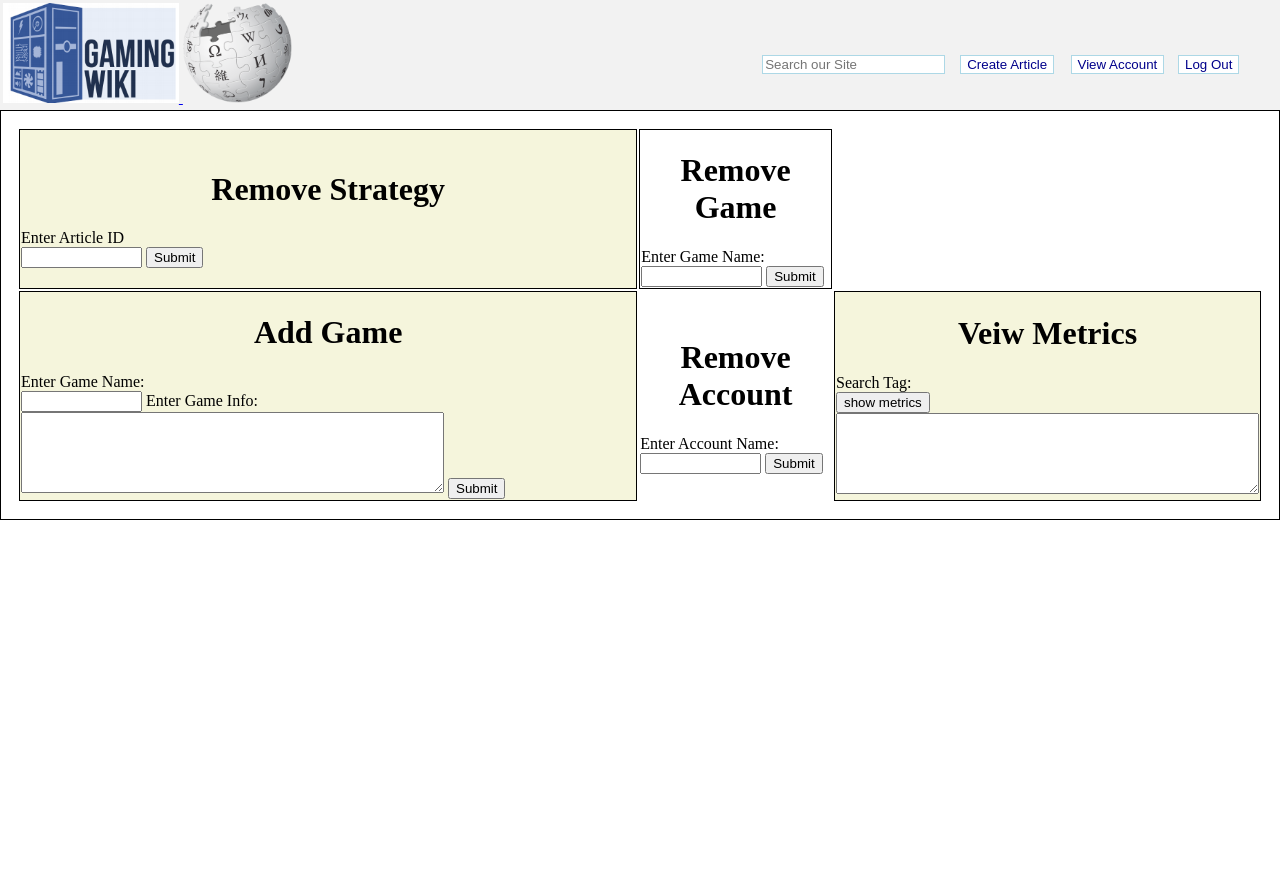
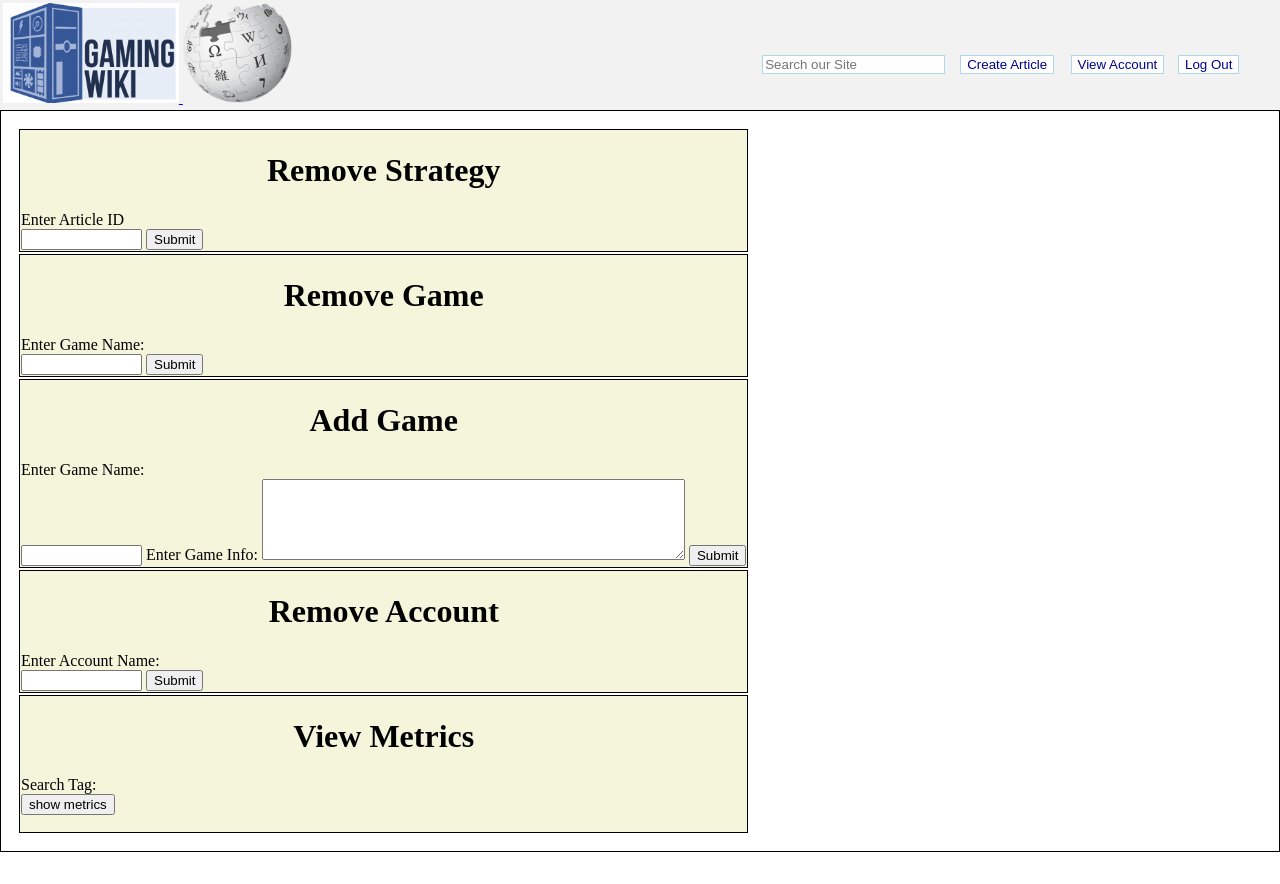
Before and after one commit to jabrielahmed/GamingWIki, a PHP site: page /admin.php in a window 1280 px wide. Before the commit the page ends 520 px from the top, so only its background shows below. Run offline with PHP 8.4, Linux system fonts and the light colour scheme; the visitor is signed in with stand-in values (Sample User, id 1).

Commit message:
admin csss changed a

```diff
--- a/Gaming-Wiki/ClientSide/admin.css
+++ b/Gaming-Wiki/ClientSide/admin.css
@@ -6,8 +6,23 @@
 h1{
 	text-align: center;
 }
+#tr{
+	height: 50%;
+    white-space: inherit;
+    border-bottom-left-radius: 0px;
+    background: beige;
+    border: 1px solid black;
+	width:50%;
+}
 #removes {
     height: 50px;
+    white-space: inherit;
+    border-bottom-left-radius: 0px;
+    background: beige;
+    border: 1px solid black;
+}
+#removeaccount{
+	 height: 50px;
     white-space: inherit;
     border-bottom-left-radius: 0px;
     background: beige;
@@ -22,3 +37,13 @@ h1{
 	background: beige;
 	margin-left: 50px;
 }
+#removegame{
+	border: 1px solid black;
+	background: beige;
+	margin-left: 0px;
+}
+#metrics{
+	 text-align: justify;
+	 border-left: 0px;
+	 line-height: 1.8;
+}
--- a/Gaming-Wiki/ClientSide/admin.php
+++ b/Gaming-Wiki/ClientSide/admin.php
@@ -35,7 +35,7 @@ require_once("../Server/Services/article-table.php");
 	 if(isset($_POST['removeAccount'])){
 		$userTable->RemoveAccount($_POST['removeAccount']);
 	}
-	 if(isset($_POST['veiwmetrics'])){
+	 if(isset($_POST['viewmetrics'])){
 	 $metrics = $articleTable->Viewmetrics();}
 
 
@@ -59,7 +59,7 @@ require_once("../Server/Services/article-table.php");
 	<?php require_once('./initHeader.php') ?>
 	<div class="form" id="main">
 		<table>
-			<tr>
+			<tr id ="tr">
 				<td id ="removestrategy">
 					<h1>Remove Strategy</h1>
 					<label> Enter Article ID</label>
@@ -68,7 +68,8 @@ require_once("../Server/Services/article-table.php");
 						<input type="submit" />
 					</form>
 				</td>
-
+			</tr>
+			<tr>
 				<td class="form" id="removegame">
 					<h1>Remove Game</h1>
 					<label> Enter Game Name:</label>
@@ -79,7 +80,7 @@ require_once("../Server/Services/article-table.php");
 				</td>
 			</tr>
 			<tr>
-				<td id="removes">
+			  <td id="removes">
 					<h1>Add Game</h1>
 					<label> Enter Game Name:</label>
 					<form action='admin.php' method='post'>
@@ -88,7 +89,10 @@ require_once("../Server/Services/article-table.php");
 						<textarea rows="5" cols="50" name="addGame2" id ="addGame2" ></textarea>
 						<input type="submit" />
 					</form>
-				</td>
+			</td>
+			</tr>
+
+			<tr>
 				<td id="removeaccount">
 					<h1>Remove Account</h1>
 					<label> Enter Account Name:</label>
@@ -97,13 +101,16 @@ require_once("../Server/Services/article-table.php");
 						<input type="submit" />
 					</form>
 				</td>
+			</tr>
+
+			<tr>
 				<td id="veiwmetrics">
-					<h1>Veiw Metrics</h1>
+					<h1>View Metrics</h1>
 					<label> Search Tag:</label>
 					<form action='admin.php' method='post'>
-					<input type="submit" name="veiwmetrics"  value="show metrics" />
+					<input type="submit" name="viewmetrics"  value="show metrics" />
 					</form>
-					<textarea rows="5" cols="50" ><?php
+					<p id="metrics"><?php
 					if(isset($metrics)){
 					foreach ($metrics as $row){
 							echo $row['Game'];
@@ -112,7 +119,7 @@ require_once("../Server/Services/article-table.php");
 							echo ",";
 					}
 					}
-					?></textarea>
+					?></p>
 
 				</td>
 			</tr>
```
